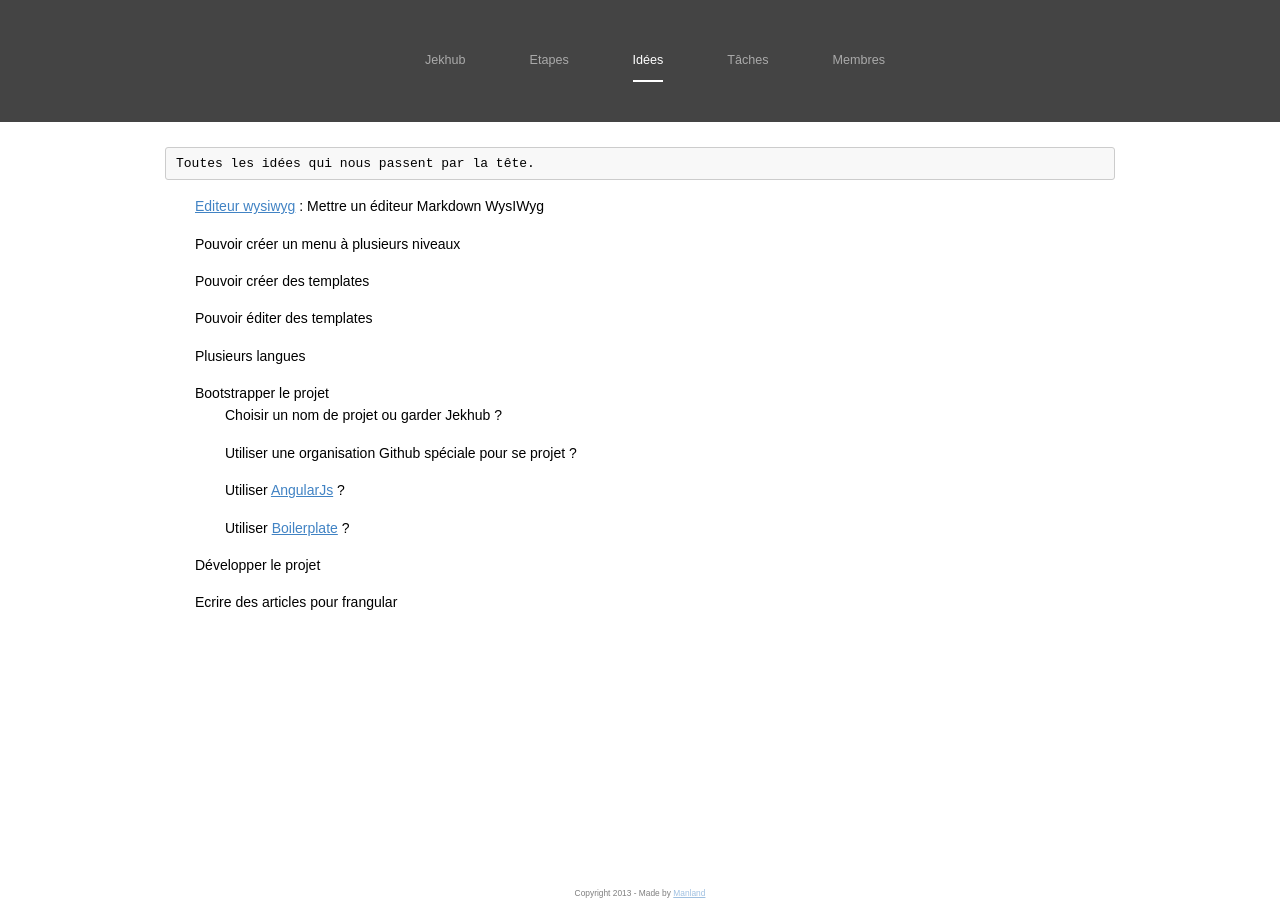
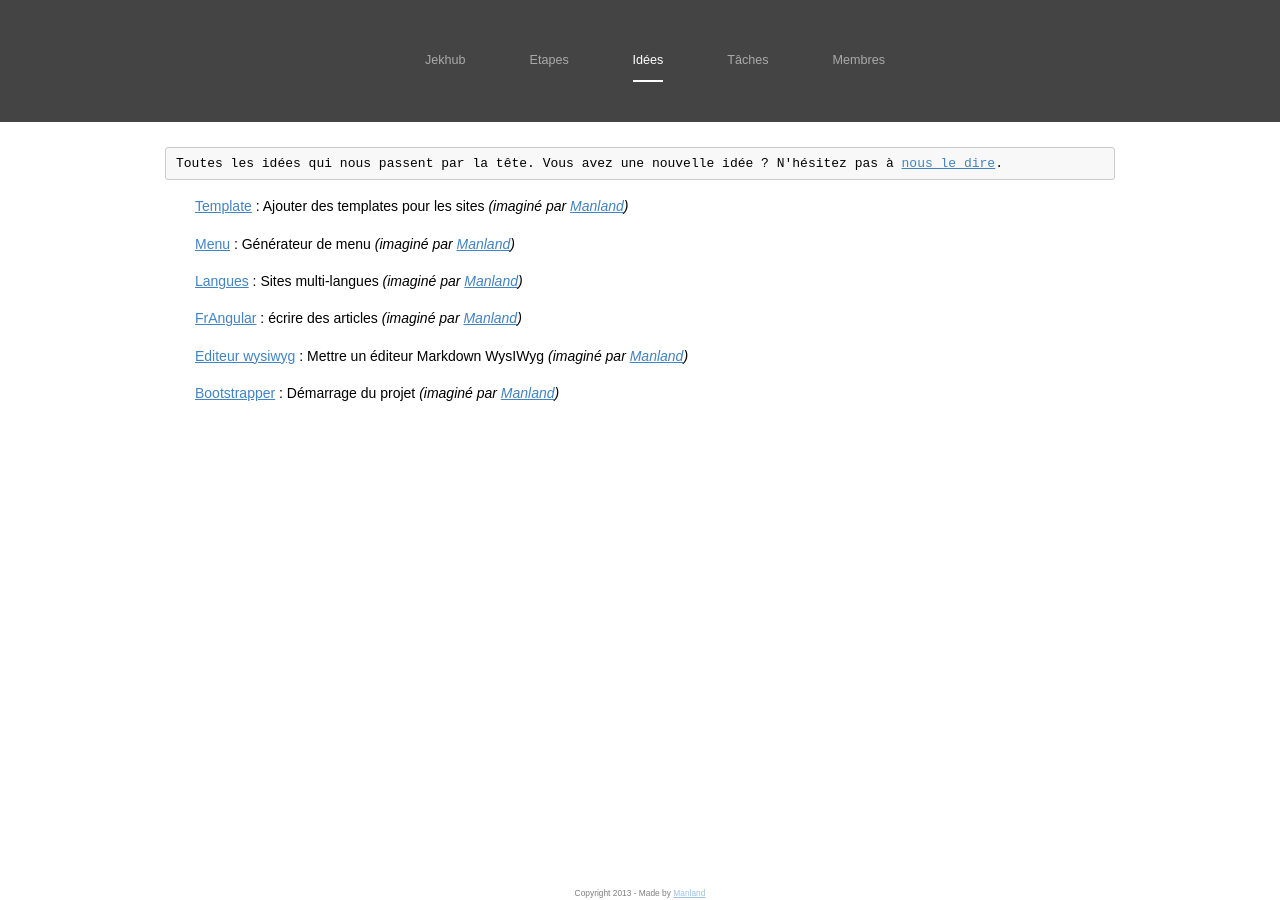
Before and after one commit to manland/jekhub, a Jekyll site: the page built from idees.md, in a window 1280 px wide. Built offline with Jekyll 4.4.1, drawn with Linux system fonts in a browser that asks for light colours.

Commit message:
add idees section

```diff
--- a/idees.md
+++ b/idees.md
@@ -3,22 +3,8 @@ layout: default
 title: Idées
 ---
 
-<pre>Toutes les idées qui nous passent par la tête.</pre>
+<pre>Toutes les idées qui nous passent par la tête. Vous avez une nouvelle idée ? N'hésitez pas à <a href="{{site.baseurl}}/tutos/2013/11/20/creer-fiche-idee.html">nous le dire</a>.</pre>
 
 {% for idee in site.categories.idees %}
-* [{{idee.titre}}]({{site.baseurl}}{{idee.url}}) : {{idee.description}}
+* [{{idee.titre}}]({{site.baseurl}}{{idee.url}}) : {{idee.description}} *(imaginé par [{{idee.pseudo_referer}}]({{site.baseurl}}/membres.html#{{idee.pseudo_referer}}))*
 {% endfor %}
-
-* Pouvoir créer un menu à plusieurs niveaux
-* Pouvoir créer des templates
-* Pouvoir éditer des templates
-* Plusieurs langues
-
-* Bootstrapper le projet
-  * Choisir un nom de projet ou garder Jekhub ?
-  * Utiliser une organisation Github spéciale pour se projet ?
-  * Utiliser [AngularJs](http://www.angularjs.org) ?
-  * Utiliser [Boilerplate](http://joshdmiller.github.io/ng-boilerplate/#/home) ?
-
-* Développer le projet
-* Ecrire des articles pour frangular
```
Also changed, not shown: _posts/idees/2013-11-20-bootstrap.md (added, +12 -0 lines), _posts/idees/2013-11-20-frangular.md (added, +9 -0 lines), _posts/idees/2013-11-20-langues.md (added, +9 -0 lines), _posts/idees/2013-11-20-menu.md (added, +10 -0 lines), _posts/idees/2013-11-20-templates.md (added, +10 -0 lines), _posts/tutos/2013-11-20-creer-fiche-idee.md (added, +34 -0 lines).
